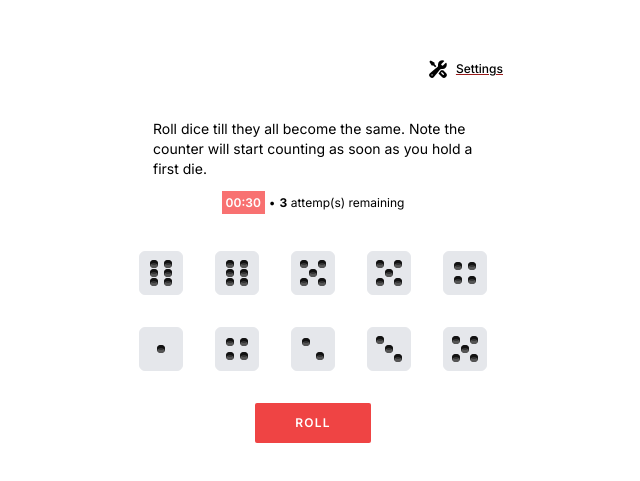
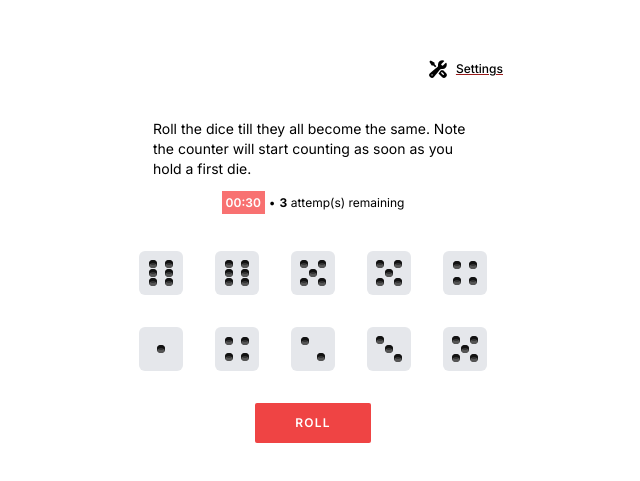
Before and after one commit to agahebeye/Dicee, a React (Vite) app: page / in a window 1280 px wide. Shown: the part 149-630 px from the top of the page, without its empty margins (327-967 px from the left). Built offline with nearby package versions, Linux system fonts and the light colour scheme.

Commit message:
add multicolor dice

```diff
--- a/src/Application.tsx
+++ b/src/Application.tsx
@@ -5,13 +5,13 @@ import { AppSettings } from "./partials/AppSettings";
 import { MainApp } from "./partials/MainApp";
 import { useDice } from "./context/DiceProver";
 import { useCountDown } from "~/hooks/useCountDown";
-import {generateDefaultDice} from '~/reducer'
+import { generateDefaultDice } from "~/reducer";
 
 export function Application() {
   const { state, dispatch } = useDice();
   const [isSettingsOpen, setIsSettingsOpen] = React.useState(false);
   const [settings, setSettings] = React.useState({
-    level: 0,
+    level: 10,
     duration: 30,
     attempts: 3,
   });
@@ -73,8 +73,11 @@ export function Application() {
   function saveSettings() {
     counter.reset();
 
-    dispatch({type: 'attempts/set', payload: settings.attempts})
-    dispatch({type: 'dice/set', payload: generateDefaultDice(settings.level)})
+    dispatch({ type: "attempts/set", payload: settings.attempts });
+    dispatch({
+      type: "dice/set",
+      payload: generateDefaultDice(settings.level, settings.level == 28), // will be colored in advanced level
+    });
 
     setIsSettingsOpen(false);
   }
--- a/src/components/Appbar.tsx
+++ b/src/components/Appbar.tsx
@@ -15,7 +15,7 @@ type AppbarProps = {
 export function Appbar(props: AppbarProps) {
   const appbarText = props.state.won
     ? "Congratulations!!!"
-    : "Roll dice till they all become the same. Note the counter will start counting as soon as you hold a first die.";
+    : "Roll the dice till they all become the same. Note the counter will start counting as soon as you hold a first die.";
 
   return (
     <>
--- a/src/components/Dice.tsx
+++ b/src/components/Dice.tsx
@@ -15,17 +15,11 @@ export function Dice(props: DiceProps) {
   return (
     <div
       className={clsx(classes.dice, "grid grid-cols-5 mt-6", {
-        "grid-cols-7": length === 21,
-        "grid-cols-6": length === 30,
+        "grid-cols-7": length === 21 || length === 28,
       })}
     >
       {props.elements.map((die) => (
-        <Die
-          hold={() => props.hold(die.key)}
-          key={die.key}
-          held={die.held}
-          value={die.value}
-        />
+        <Die hold={() => props.hold(die.key)} key={die.key} die={die} />
       ))}
     </div>
   );
--- a/src/components/Die.tsx
+++ b/src/components/Die.tsx
@@ -1,19 +1,24 @@
 import clsx from "clsx";
 import classes from "~/styles/die.module.css";
 
+import { DieColor } from "~/data";
+
 type DiePropsType = {
-  value: number;
-  held: boolean;
+  die: DieType;
   hold: () => void;
 };
 
 export function Die(props: DiePropsType) {
-  const faceClassName = clsx(classes.face, { "bg-gray-400": props.held });
+  //use colors if exist or default color
+  const faceClassName = `${classes.face} ${
+    props.die.held ? props.die.colors.held : props.die.colors.default
+  }`;
+
   const pipClassName = clsx(classes.pip);
 
   return (
     <div className={faceClassName} onClick={props.hold}>
-      {Array.from({ length: props.value }, (_, i) => {
+      {Array.from({ length: props.die.value }, (_, i) => {
         return <div key={i} className={pipClassName}></div>;
       })}
     </div>
@@ -24,4 +29,5 @@ export type DieType = {
   key: string;
   value: number;
   held: boolean;
+  colors: DieColor;
 };
--- a/src/data.ts
+++ b/src/data.ts
@@ -1,22 +1,22 @@
 export const colors = [
     {
-        default: 'slate-300',
-        held: 'slate-400'
+        default: 'bg-slate-300',
+        held: 'bg-slate-500'
     }, {
-        default: 'blue-300',
-        held: 'blue-400'
+        default: 'bg-blue-300',
+        held: 'bg-blue-500'
     }, {
-        default: 'orange-300',
-        held: 'orange-400'
+        default: 'bg-orange-300',
+        held: 'bg-orange-500'
     }, {
-        default: 'amber-200',
-        held: 'amber-400'
+        default: 'bg-amber-200',
+        held: 'bg-amber-500'
     }, {
-        default: 'lime-300',
-        held: 'lime-400'
+        default: 'bg-lime-300',
+        held: 'bg-lime-500'
     }, {
-        default: 'Emerald-300',
-        held: 'Emerald-400'
+        default: 'bg-emerald-300',
+        held: 'bg-emerald-500'
     },
 ]
 
--- a/src/partials/AppSettings.tsx
+++ b/src/partials/AppSettings.tsx
@@ -54,7 +54,7 @@ export function AppSettings(props: AppSettingsProps) {
           >
             <option value={10}>Beginner</option>
             <option value={21}>Intermediate</option>
-            <option value={30}>Advanced</option>
+            <option value={28}>Advanced</option>
           </select>
         </div>
 
--- a/src/reducer.ts
+++ b/src/reducer.ts
@@ -55,7 +55,7 @@ export function reducer(state: typeof initialState, action: Action) {
 
             return {
                 ...state,
-                dice: state.dice.map(die => (die.held ? die : generateNewDie()))
+                dice: state.dice.map(die => (die.held ? die : generateNewDie(die.colors)))
             }
 
         case "dice/hold": {
@@ -75,16 +75,19 @@ export function useDiceReducer() {
 }
 
 export function generateDefaultDice(length = 10, colored = false) {
-    return Array.from({ length }, () => generateNewDie(
-        colored ? colors[Math.floor(Math.random() * 6)] : undefined
+    const dice = Array.from({ length }, () => generateNewDie(
+        colored ? colors[Math.floor(Math.random() * 6)] : {
+            default: 'bg-gray-200',
+            held: 'bg-gray-400'
+        }
     ))
+
+    console.log(dice)
+
+    return dice
 }
-// ({
-//         key: Math.random().toString().substring(2, 9),
-//         value: Math.ceil(Math.random() * 6),
-//         held: false
-//     })
-function generateNewDie(colors: DieColor | undefined = undefined) {
+
+function generateNewDie(colors: DieColor) {
     return {
         key: Math.random().toString().substring(2, 9),
         value: Math.ceil(Math.random() * 6),
--- a/src/styles/die.module.css
+++ b/src/styles/die.module.css
@@ -5,7 +5,7 @@
     "e g f"
     "d . b";
 
-  @apply flex-auto m-4 p-2 w-11 h-11 rounded-md bg-gray-200 border;
+  @apply flex-auto m-4 p-2 w-11 h-11 rounded-md;
 }
 
 .pip {
```
